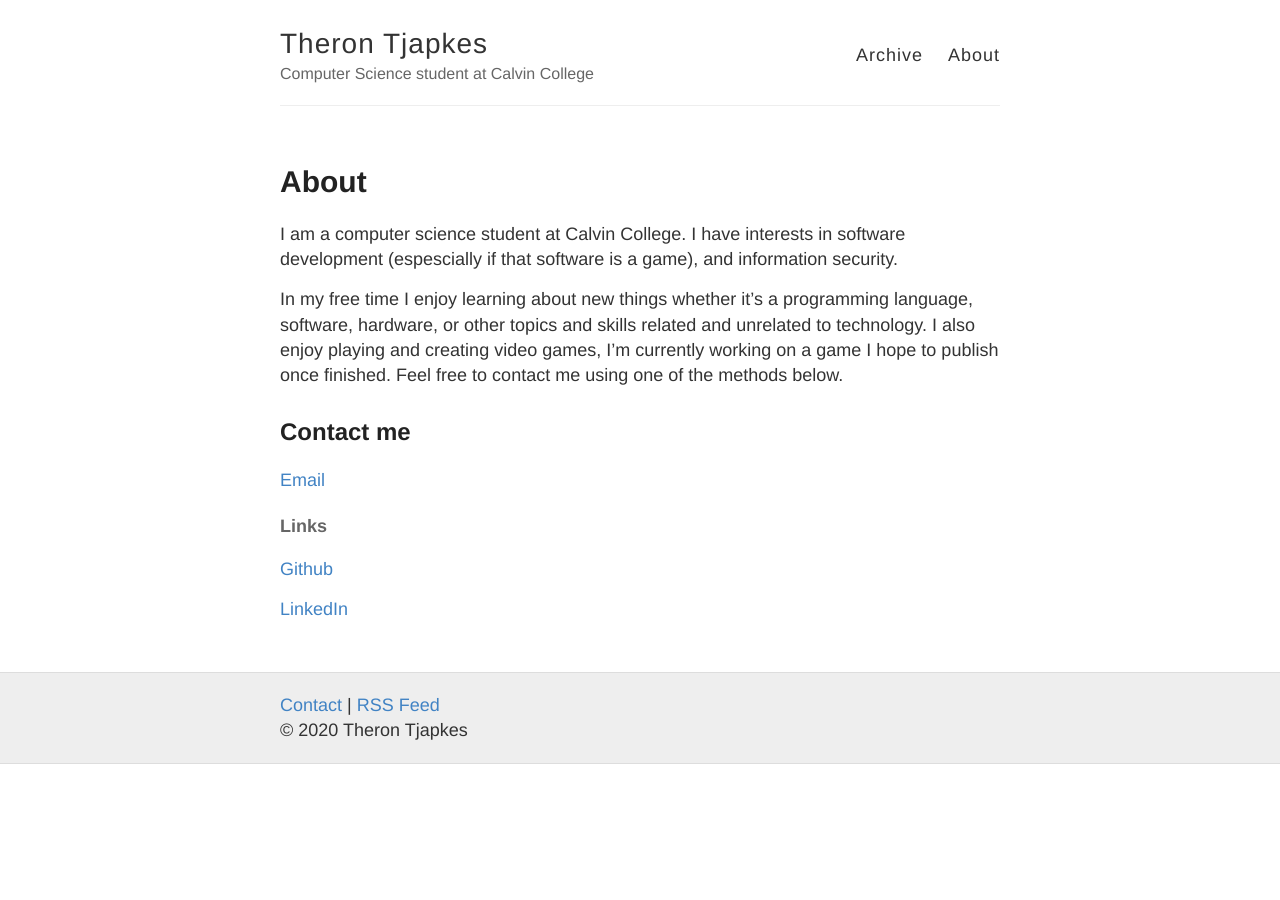
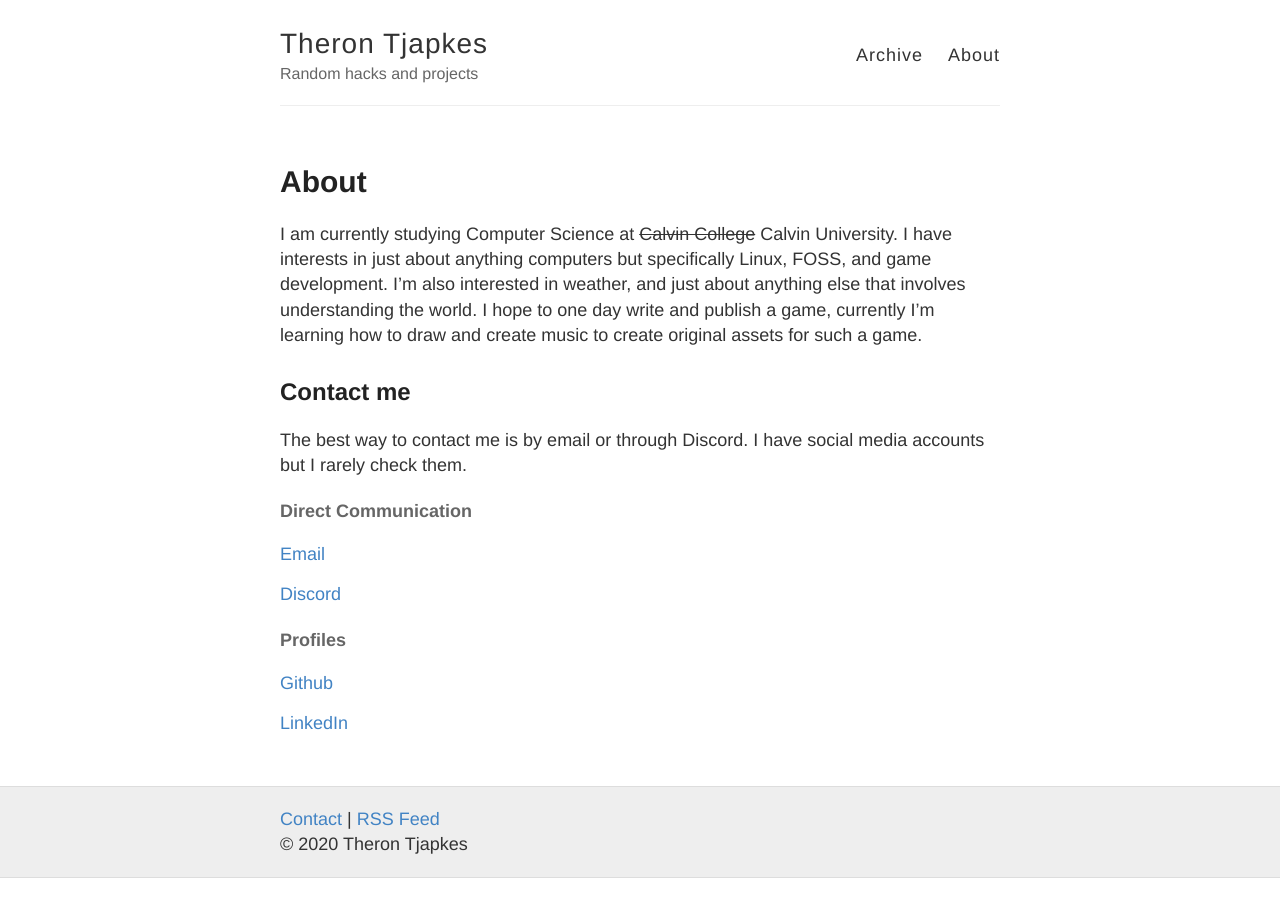
Before and after one commit to ther0n/therontjapkes.com, a Jekyll site: the page built from about.md, in a window 1280 px wide. Built offline with Jekyll 4.4.1, drawn with Linux system fonts in a browser that asks for light colours.

```diff
--- a/_config.yml
+++ b/_config.yml
@@ -6,7 +6,7 @@
 name: Theron Tjapkes
 
 # Short bio or description (displayed in the header)
-description: Computer Science student at Calvin College
+description: Random hacks and projects
 
 # URL of your avatar or profile pic (you could use your GitHub profile pic)
 avatar:
@@ -18,9 +18,6 @@ avatar:
 # Enter your Disqus shortname (not your username) to enable commenting on posts
 # You can find your shortname on the Settings page of your Disqus account
 disqus:
-
-# Enter your Google Analytics web tracking code (e.g. UA-2110908-2) to activate tracking
-google_analytics: UA-124567547
 
 # Your website URL (e.g. http://barryclark.github.io or http://www.barryclark.co)
 # Used for Sitemap.xml and your RSS feed
@@ -54,6 +51,7 @@ gems:
 
 # Exclude these files from your production _site
 exclude:
+  - vendor
   - Gemfile
   - Gemfile.lock
   - LICENSE
--- a/about.md
+++ b/about.md
@@ -4,8 +4,10 @@ title: About
 permalink: /about/
 ---
 
-I am a computer science student at Calvin College. I have interests in software development (espescially if that software is a game), and information security.
+I am currently studying Computer Science at ~~Calvin College~~ Calvin University. I have interests in just about anything computers but specifically Linux, FOSS, and game development. I'm also interested in weather, and just about anything else that involves understanding the world. I hope to one day write and publish a game, currently I'm learning how to draw and create music to create original assets for such a game.
 
-In my free time I enjoy learning about new things whether it's a programming language, software, hardware, or other topics and skills related and unrelated to technology. I also enjoy playing and creating video games, I'm currently working on a game I hope to publish once finished. Feel free to contact me using one of the methods below.
 ## Contact me
+
+The best way to contact me is by email or through Discord. I have social media accounts but I rarely check them.
+
 {% include_relative contact-info.md %}
--- a/contact-info.md
+++ b/contact-info.md
@@ -1,6 +1,10 @@
+#### Direct Communication
+
 [Email](mailto:me@therontjapkes.com)
 
-#### Links
+[Discord](https://discordapp.com/users/186253234799640577)
+
+#### Profiles
 
 [Github](https://github.com/ther0n/)
 
```
Also changed, not shown: _posts/2018-08-20-how-this-site-was-made.md (+10 -4 lines), _posts/2020-04-11-share-bitlocker-drives.md (added, +54 -0 lines), 1 other file.
